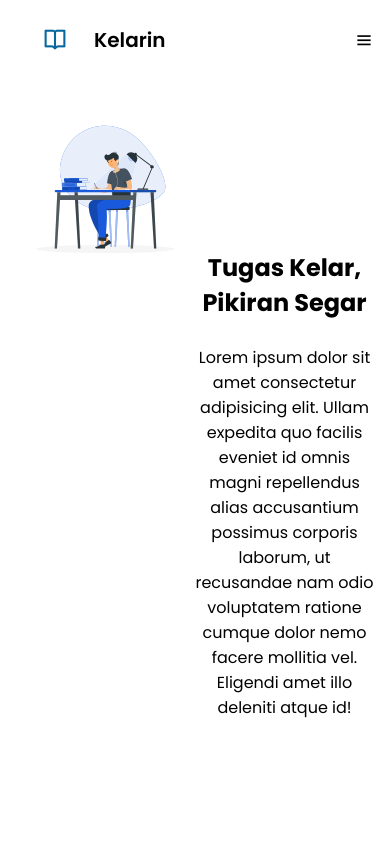
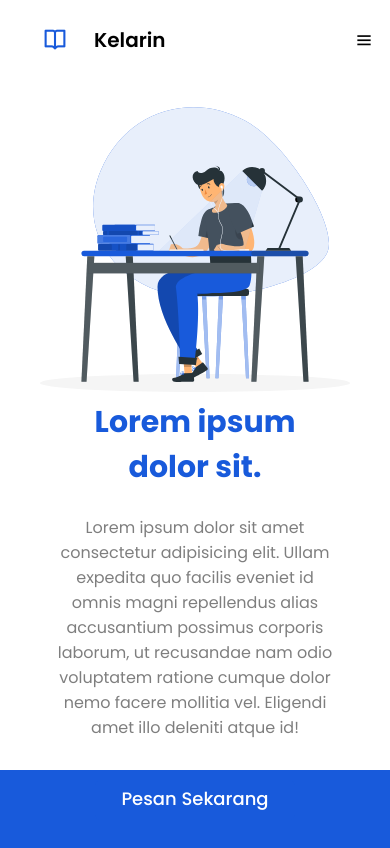
Before and after one commit to dhanzydev/project-uas-perancangan-web, a plain HTML site: page index.html in a window 390 px wide. Drawn offline with nearby package versions, Linux system fonts and the light colour scheme.

Commit message:
content for mobile

```diff
--- a/assets/style.css
+++ b/assets/style.css
@@ -51,13 +51,13 @@ nav ul li a {
 nav ul li a:hover{
     font-weight: 600;
     cursor: pointer;
-    border-bottom: 2px solid #07689F;
+    border-bottom: 2px solid #185ADB;
 }
 
 
 .logo {
     display: flex;
-    color: #07689F;
+    color: #185ADB;
 }
 
 .logo i {
@@ -83,7 +83,7 @@ nav .btn-menu {
 }
 
 nav ul .primary-nav {
-    background: black;
+    background: #185ADB;
     height: 50px;
     width: 180px;
     text-align: center;
@@ -104,31 +104,62 @@ nav ul .primary-nav a:hover {
 
 /* CONTENT */
 
-section .container {
+#beranda .container {
     display: flex;
     position: relative;
-    top:100px;
+    top:50px;
 }
 
-section .left-content {
-    width: 50%;
-    height: 100px;
-}
-
-section .right-content {
-    width: 50%;
-    height: 100px;
-}
-
-section .right-content .text-content {
-    text-align: center;
-    margin-top: 150px;
-    vertical-align: middle;
+#beranda .left-content img{
+    width: 500px;
 }
 
 
+#beranda .right-content .text-content {
+    text-align: center;
+    margin-top: 150px;
+    margin-bottom: 40px;
+}
+
+.text-content h1 {
+    font-size: 40px;
+    color: #185ADB;
+}
+
+.text-content p {
+    opacity: 0.5;
+}
+
+
+.btn-order {
+    width: 200px;
+    height: 40px;
+    background: #185ADB;
+    padding: 5px;
+    margin: auto;
+    border-radius: 5px;
+}
+
+.btn-order a {
+    text-decoration: none;
+    color: rgb(255, 255, 255);
+    text-align: center;
+    display: flex;
+    justify-content: center;
+    align-items: center;
+    font-size: 18px;
+    font-weight: 500;
+}
 
 /* END OF CONTENT */
+
+/* PRIVILAGE */
+#keunggulan {
+    height: 500px;
+    background: #185ADB;
+}
+/* END OF PRIVILAGE */
+
 
 /* MEDIA QUERIES */
 
@@ -147,7 +178,7 @@ section .right-content .text-content {
     }
 
     nav ul .primary-nav {
-        background: black;
+        background: #185ADB;
         height: 50px;
         width: 150px;
         text-align: center;
@@ -155,12 +186,21 @@ section .right-content .text-content {
         padding: 10px;
         border-radius: 10px;
     }
+
+    #beranda .right-content .text-content {
+        margin-top: 80px;
+    }
+
+    .text-content h1 {
+        font-size: 30px;
+    }
 }
 
 
 @media (max-width: 810px) {
     nav {
         transition: all 1s ease;
+        background: rgb(255, 255, 255);
     }
 
     nav ul li {
@@ -180,6 +220,7 @@ section .right-content .text-content {
         left: 0;
         padding-bottom: 20px;
         text-align: center;
+        background: white;
     }
 
     nav ul li a {
@@ -200,6 +241,39 @@ section .right-content .text-content {
         padding-top: 10px;
     }
 
+    #beranda .container {
+        align-items: center;
+        justify-content: center;
+        flex-direction: column;
+    }
 
+    #beranda .left-content img{
+        width: 400px;
+        height: 400px;
+        display: block;
+        margin-left: auto;
+        margin-right: auto;
+    }
+
+    #beranda .right-content{
+        margin-top: -100px;
+        width: 80%;
+        display: flex;
+        flex-direction: column;
+        align-items: center;
+        justify-content: center;
+    }
 
 }
+
+@media (max-width: 576px) {
+    #beranda .right-content .text-content {
+        margin-top: 100px;
+    }
+}
+
+@media (max-width:480px) {
+    #beranda .right-content .text-content {
+        margin-top: 50px;
+    }
+}
--- a/index.html
+++ b/index.html
@@ -37,12 +37,16 @@
 
                 <div class="right-content">
                     <div class="text-content">
-                        <h1>Tugas Kelar, Pikiran Segar</h1>
+                        <h1>Lorem ipsum dolor sit.</h1>
+                        <!-- <h1>Tugas Kelar, Pikiran Segar</h1> -->
                         <br>
                         <p>Lorem ipsum dolor sit amet consectetur adipisicing elit. Ullam expedita quo facilis eveniet id omnis magni
                             repellendus alias accusantium possimus corporis laborum, ut recusandae nam odio voluptatem ratione cumque
                             dolor nemo facere mollitia vel. Eligendi amet illo deleniti atque id!
                         </p>
+                    </div>
+                    <div class="btn-order">
+                        <a href="#" id="order">Pesan Sekarang</a>
                     </div>
                 </div>
             </div>
```
